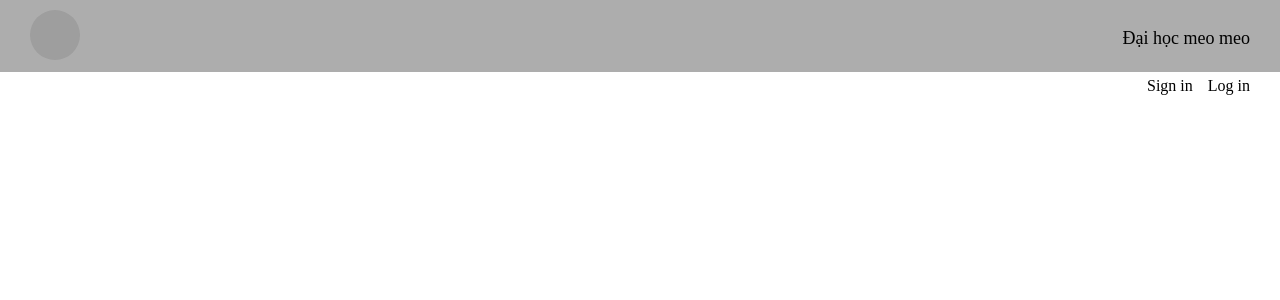
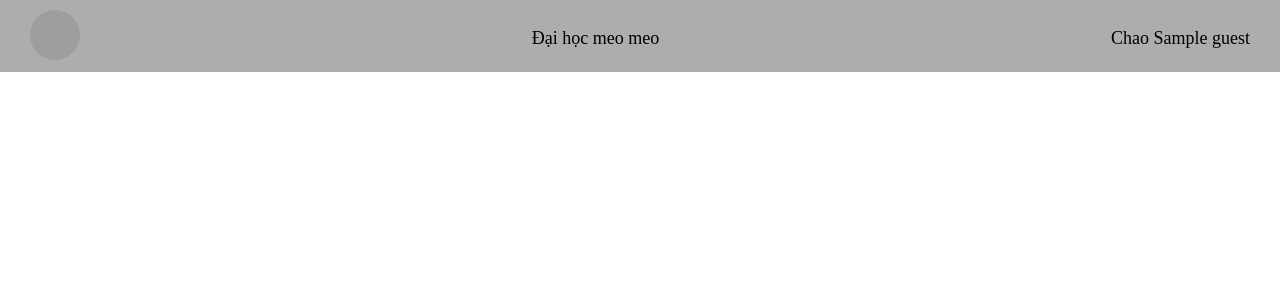
Before and after one commit to LacNac/Dang-gia, a Flask app: template Đánh giá giảng viên/Templates/base.html in a window 1280 px wide. Shown: the top 300 px of the page. Run offline with Flask 3, Linux system fonts and the light colour scheme; the template is opened without the code that fills it: most values are stand-ins (such as "Sample title", 1, 10 or a date in 2020); grey boxes are pictures that could not be loaded.

Commit message:
Enhance header with guest greeting
Added a greeting for guests in the header.

```diff
--- a/Đánh giá giảng viên/Templates/base.html
+++ b/Đánh giá giảng viên/Templates/base.html
@@ -11,11 +11,12 @@
               <div id="logo">
                      <img src="https://s.yimg.com/fz/api/res/1.2/9FsGW0wA7u6GgUpWj4hscQ--~C/YXBwaWQ9c3JjaGRkO2ZpPWZpbGw7aD00MTI7cHhvZmY9NTA7cHlvZmY9MTAwO3E9ODA7c3M9MTt3PTM4OA--/https://i.pinimg.com/736x/c8/cc/68/c8cc6816a2448d0a03a5e46e932ce7a9.jpg" alt="Logo">
                      <p>Đại học meo meo</p>
+                     <p class="wc">Chao {{Guest}}</p>
               </div>
-              <div id="login">
-                     <a href="#">Sign in</a>
-                     <a href="#">Log in</a>
-              </div>
+
+
        </header>
+       {% block content %}
+       {% endblock %}
 </body>
 </html>
```
